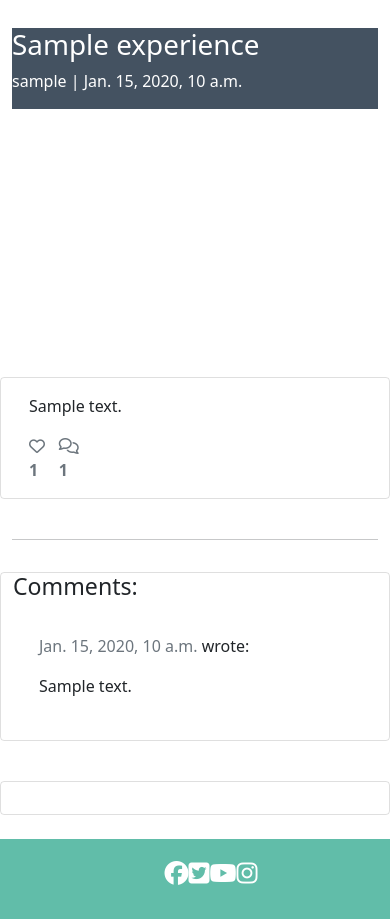
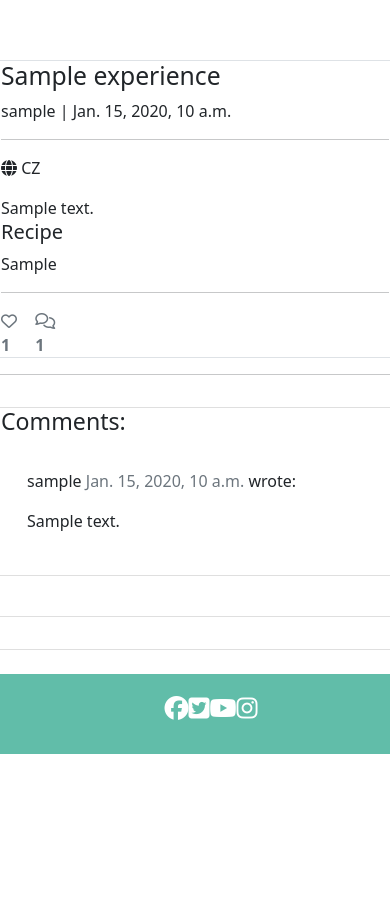
Before and after one commit to Simiine/travelling-foodie, a Django app: a page that uses templates/experience_detail.html in a window 390 px wide. Shown: the part 166-1085 px from the top of the page. After the commit the page ends 920 px from the top, so only its background shows below. Run offline with Django 3.2, Linux system fonts and the light colour scheme; tables that the repository leaves empty hold one stand-in row (values such as "Sample post"); parts of the project's set-up code (start-up, migrations or seed data) failed here and were passed over; some libraries are stand-ins or nearby versions.

Commit message:
Edit experience detail page layout

```diff
--- a/templates/experience_detail.html
+++ b/templates/experience_detail.html
@@ -3,35 +3,31 @@
 
 {% block content %}
 
-<!-- TO DO RE DO HEADER -->
-<div class="masthead">
-    <div class="container">
-        <div class="row g-0">
-            <div class="col-md-6 masthead-text">
-                <!-- Experience title goes in these h1 tags -->
-                <h1 class="experience-title">{{ experience.title }}</h1>
+<!-- Experience Details -->
+<div class="row mt-2">
+    <div class="col-sm-8 pr-2">
+        {% if "placeholder" in experience.featured_image.url %}
+        <img class="card-img-top" src="https://res.cloudinary.com/dawekfpal/image/upload/v1664818612/cld-sample-4.jpg" alt="">
+        {% else %}
+        <img class="card-img-top" src=" {{ experience.featured_image.url }}" alt="">
+        {% endif %}
+    </div>
+    <div class="col-sm-4 border rounded container-custom">
+        <h2 class="experience-title">{{ experience.title }}</h2>
         <!-- Experience author goes before the | the experiences's created date goes after -->
         <p class="experience-subtitle">{{ experience.author }} | {{ experience.created_on }}</p>
+        <hr>
+        <div>
+            <p><i class="fa-solid fa-globe"></i>  {{ experience.country | safe }}</p>
         </div>
-            <div class="d-none d-md-block col-md-6 masthead-image">
-                <!-- The featured image URL goes in the src attribute -->
-                {% if "placeholder" in experience.featured_image.url %}
-                <img src="https://codeinstitute.s3.amazonaws.com/fullstack/blog/default.jpg" width="100%">
-                {% else %}
-                <img src=" {{ experience.featured_image.url }}" width="100%">
-                {% endif %}
+        <div>
+            <p class="card-text "> {{ experience.content | safe }}</p>
         </div>
+        <div>
+            <h5>Recipe</h5>
+            <p>{{ experience.recipe | safe }}</p>
         </div>
-    </div>
-</div>
-
-<div class="container">
-    <div class="row">
-        <div class="col card mb-4  mt-3 left  top">
-            <div class="card-body">
-                <!-- The experience content goes inside the card-text. -->
-                <!-- Use the | safe filter inside the template tags -->
-                <p class="card-text "> {{ experience.content | safe }}</p>
+        <hr>
         <div class="row">
             <div class="col-1">
                 <strong>
@@ -39,11 +35,9 @@
                     <form action="d-inline" action="{% url 'experience_like' experience.slug %}" method="POST">
                         {% csrf_token %}
                         {% if liked %}
-                                <button type="submit" name="experience_id" value="{{experience.slug}}" class="btn-like"><i
-                                    class="fas fa-heart"></i></button>
+                        <button type="submit" name="experience_id" value="{{experience.slug}}" class="btn-like"><i class="fas fa-heart"></i></button>
                         {% else %}
-                                <button type="submit" name="experience_id" value="{{experience.slug}}" class="btn-like"><i
-                                        class="far fa-heart"></i></button>
+                        <button type="submit" name="experience_id" value="{{experience.slug}}" class="btn-like"><i class="far fa-heart"></i></button>
                         {% endif %}
                     </form>
                     {% else %}
@@ -63,7 +57,6 @@
         </div>
     </div>
 </div>
-    </div>
 <div class="row">
     <div class="col">
         <hr>
@@ -78,7 +71,7 @@
             <div class="comments" style="padding: 10px;">
                 <p class="font-weight-bold">
                     <!-- The commenter's name goes here. Check the model if you're not sure what that is -->
-                        {{ comment.name }}
+                    {{ comment.author }}
                     <span class=" text-muted font-weight-normal">
                         <!-- The comment's created date goes here -->
                         {{ comment.created_on }}
@@ -113,6 +106,5 @@
         </div>
     </div>
 </div>
-</div>
 
 {% endblock content %}
```
Lines whose indentation alone changed are shown as unchanged.
